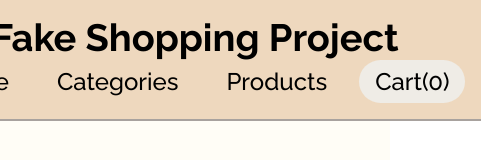
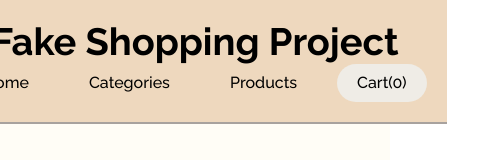
Before and after one commit to sang53/ShoppingPage, a React (Vite) app: page /cart in a window 390 px wide. Shown: the top 160 px of the page, 481 px wide, since content can reach past the window. Built offline with nearby package versions, Linux system fonts and the light colour scheme; no server answers.

Commit message:
add styling for screen sizes

```diff
--- a/src/components/Cart/CartProduct/CartProduct.module.css
+++ b/src/components/Cart/CartProduct/CartProduct.module.css
@@ -15,7 +15,7 @@
 
   > img {
     min-height: 0;
-    min-width: 0;
+    min-width: 400px;
     max-height: 100%;
     border-radius: 15px;
     padding: 1rem;
@@ -29,6 +29,10 @@
       max-width: 5ch;
     }
   }
+
+  @media (max-width: 600px) {
+    height: auto;
+  }
 }
 
 .info {
--- a/src/components/Header/NavBar/NavBar.jsx
+++ b/src/components/Header/NavBar/NavBar.jsx
@@ -6,7 +6,7 @@ import { CartItems } from "../../../contexts/CartContext/CartContext";
 export default function NavBar() {
   const cartSize = Object.keys(use(CartItems)).length;
   return (
-    <nav className="flex-center gap-1rem no-select">
+    <nav className={"flex-center gap-1rem no-select " + classes.navBar}>
       <NavLink
         to="/"
         className={({ isActive }) =>
--- a/src/components/Header/NavBar/NavBar.module.css
+++ b/src/components/Header/NavBar/NavBar.module.css
@@ -14,3 +14,10 @@
   composes: navButton;
   background-color: var(--navbar-active);
 }
+
+.navBar {
+  @media (max-width: 600px) {
+    font-size: 16px;
+    gap: 0.5rem;
+  }
+}
--- a/src/components/Product/ProductPage.module.css
+++ b/src/components/Product/ProductPage.module.css
@@ -1,6 +1,6 @@
 .main {
   max-height: 90vh;
-  max-width: 60vw;
+  width: clamp(400px, 60vw, 1800px);
 
   > img {
     min-height: 0;
--- a/src/styles.css
+++ b/src/styles.css
@@ -11,7 +11,6 @@
 body {
   line-height: 1.15;
   -webkit-font-smoothing: antialiased;
-  font-family: system-ui, "Segoe UI", Roboto, Arial;
 }
 
 img,
@@ -78,7 +77,7 @@ h6 {
   font-display: swap;
 }
 
-#root {
+:root {
   --main-bgc: #fffdf6;
   --header-bgc: #eed8be;
   --header-border: #a8a29e;
@@ -111,12 +110,19 @@ h6 {
   font-size: 24px;
   font-family: "Raleway", system-ui, sans-serif;
   font-weight: 500;
+  width: 100%;
+}
+
+@media (max-width: 600px) {
+  :root {
+    font-size: 20px;
+  }
 }
 
 #main {
   background-color: var(--main-bgc);
   min-height: 100vh;
-  max-width: 100vw;
+  width: 100%;
 }
 
 .flex {
```
